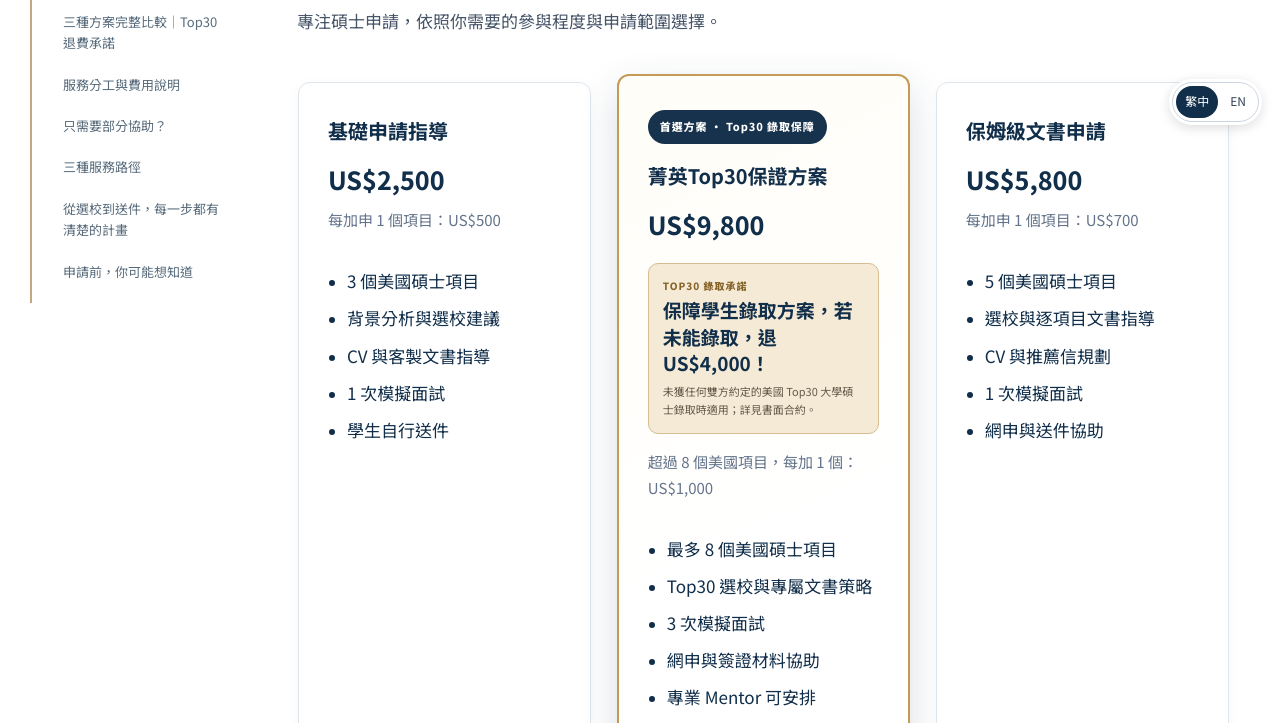
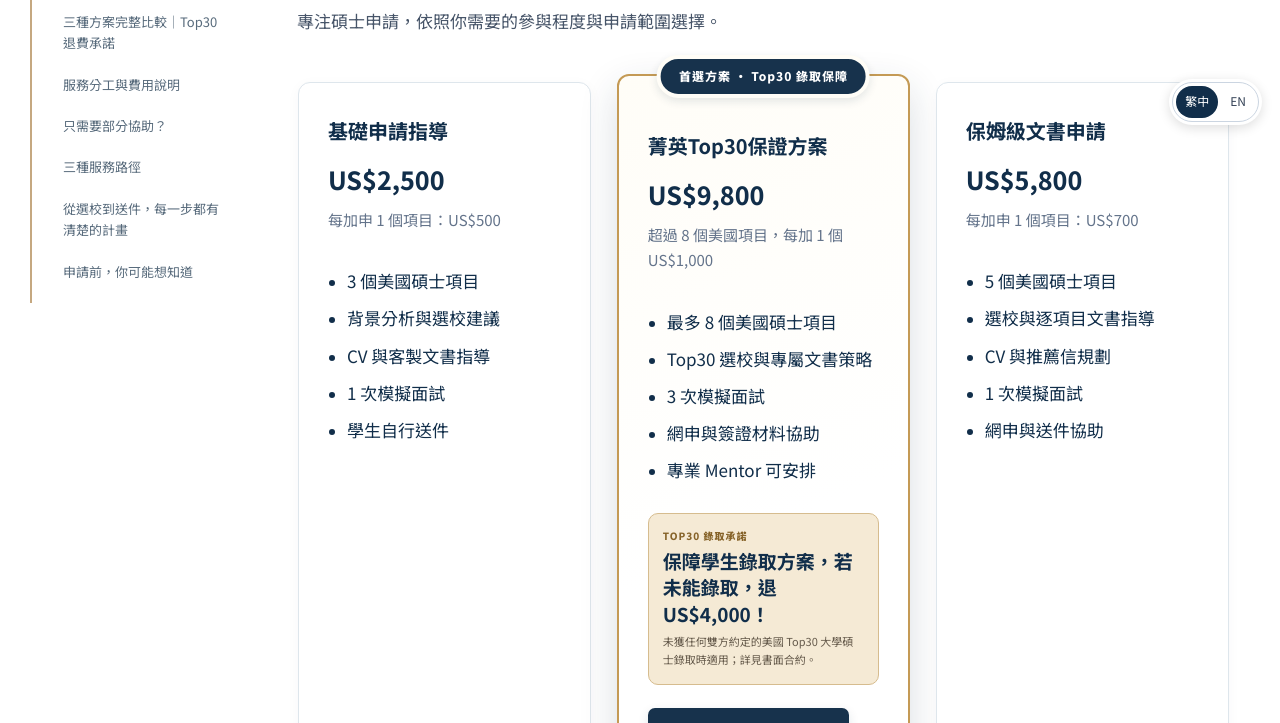
Before and after one commit to ecsonh/ivybridgeadvisory, a plain HTML site: page public/services.html in a window 1280 px wide. Shown: the part 657-1380 px from the top of the page. Drawn offline with Linux system fonts and the light colour scheme.

Commit message:
Adjust Elite top-border preferred badge and refund callout placement (#36)
* Move Elite refund promise below service bullets

* Move Elite refund promise below service bullets

* Keep Elite card layout changes in plan renderer

* Inset Elite preferred badge into upper border and space refund card below bullets

```diff
--- a/public/assets/fixes.css
+++ b/public/assets/fixes.css
@@ -340,3 +340,42 @@ html[lang="en"] .ib-plan[data-plan="elite"]{background:#fffaf1;border:2px solid
 .ib-services-main .ib-compare thead th{white-space:normal}
 .ib-services-main .ib-table-wrap{overflow-x:auto;-webkit-overflow-scrolling:touch}
 @media(max-width:700px){.ib-services-main .ib-compare{min-width:800px}}
+
+
+/* Elite card: inset the preferred label into the gold upper border, and
+   keep the refund promise between benefits and the consultation CTA. */
+.ib-services-main #plan-details .ib-detail-grid>.ib-detail[data-plan="elite"]{
+  position:relative;
+  overflow:visible;
+  padding-top:52px;
+}
+.ib-services-main #plan-details .ib-detail-grid>.ib-detail[data-plan="elite"]>.ib-elite-tag{
+  position:absolute;
+  top:0;
+  left:50%;
+  transform:translate(-50%,-50%);
+  z-index:2;
+  box-sizing:border-box;
+  max-width:calc(100% - 20px);
+  width:max-content;
+  padding:9px 18px;
+  margin:0;
+  border:4px solid #fffdf7;
+  border-radius:999px;
+  color:#fff;
+  background:#17324c;
+  text-align:center;
+  font-size:clamp(10px,1vw,12px);
+  line-height:1.35;
+  white-space:normal;
+  box-shadow:0 3px 10px rgba(17,46,74,.12);
+}
+.ib-services-main #plan-details .ib-detail-grid>.ib-detail[data-plan="elite"]>ul{
+  margin-bottom:16px;
+}
+.ib-services-main #plan-details .ib-detail-grid>.ib-detail[data-plan="elite"]>.ib-elite-promise{
+  margin:4px 0 23px;
+}
+@media(max-width:850px){
+  .ib-services-main #plan-details .ib-detail-grid>.ib-detail[data-plan="elite"]{padding-top:54px}
+}
--- a/public/services.html
+++ b/public/services.html
@@ -308,7 +308,7 @@
           <p class="ib-lead">
             專注碩士申請，依照你需要的參與程度與申請範圍選擇。
           </p>
-          <div class="ib-detail-grid"><article class="ib-detail" data-plan="essential" id="essential" tabindex="-1"><h3>基礎申請指導</h3><p class="ib-detail-price">US$2,500</p><p class="ib-extra">每加申 1 個項目：US$500</p><ul><li>3 個美國碩士項目</li><li>背景分析與選校建議</li><li>CV 與客製文書指導</li><li>1 次模擬面試</li><li>學生自行送件</li></ul><a class="ib-plan-link" href="contact.html?plan=essential">預約方案諮詢 →</a></article><article class="ib-detail ib-elite-feature" data-plan="elite" id="elite" tabindex="-1"><span class="ib-elite-tag">首選方案 · Top30 錄取保障</span><h3>菁英Top30保證方案</h3><p class="ib-detail-price">US$9,800</p><div class="ib-elite-promise"><span class="ib-elite-promise-label">Top30 錄取承諾</span><strong>保障學生錄取方案，若未能錄取，退 US$4,000！</strong><small>未獲任何雙方約定的美國 Top30 大學碩士錄取時適用；詳見書面合約。</small></div><p class="ib-extra">超過 8 個美國項目，每加 1 個：US$1,000</p><ul><li>最多 8 個美國碩士項目</li><li>Top30 選校與專屬文書策略</li><li>3 次模擬面試</li><li>網申與簽證材料協助</li><li>專業 Mentor 可安排</li></ul><a class="ib-plan-link" href="contact.html?plan=elite">諮詢 Top30 保證方案 →</a></article><article class="ib-detail" data-plan="comprehensive" id="comprehensive" tabindex="-1"><h3>保姆級文書申請</h3><p class="ib-detail-price">US$5,800</p><p class="ib-extra">每加申 1 個項目：US$700</p><ul><li>5 個美國碩士項目</li><li>選校與逐項目文書指導</li><li>CV 與推薦信規劃</li><li>1 次模擬面試</li><li>網申與送件協助</li></ul><a class="ib-plan-link" href="contact.html?plan=comprehensive">預約方案諮詢 →</a></article></div>
+          <div class="ib-detail-grid"><article class="ib-detail" data-plan="essential" id="essential" tabindex="-1"><h3>基礎申請指導</h3><p class="ib-detail-price">US$2,500</p><p class="ib-extra">每加申 1 個項目：US$500</p><ul><li>3 個美國碩士項目</li><li>背景分析與選校建議</li><li>CV 與客製文書指導</li><li>1 次模擬面試</li><li>學生自行送件</li></ul><a class="ib-plan-link" href="contact.html?plan=essential">預約方案諮詢 →</a></article><article class="ib-detail ib-elite-feature" data-plan="elite" id="elite" tabindex="-1"><span class="ib-elite-tag">首選方案 · Top30 錄取保障</span><h3>菁英Top30保證方案</h3><p class="ib-detail-price">US$9,800</p><p class="ib-extra">超過 8 個美國項目，每加 1 個 US$1,000</p><ul><li>最多 8 個美國碩士項目</li><li>Top30 選校與專屬文書策略</li><li>3 次模擬面試</li><li>網申與簽證材料協助</li><li>專業 Mentor 可安排</li></ul><div class="ib-elite-promise"><span class="ib-elite-promise-label">Top30 錄取承諾</span><strong>保障學生錄取方案，若未能錄取，退 US$4,000！</strong><small>未獲任何雙方約定的美國 Top30 大學碩士錄取時適用；詳見書面合約。</small></div><a class="ib-plan-link" href="contact.html?plan=elite">諮詢 Top30 保證方案 →</a></article><article class="ib-detail" data-plan="comprehensive" id="comprehensive" tabindex="-1"><h3>保姆級文書申請</h3><p class="ib-detail-price">US$5,800</p><p class="ib-extra">每加申 1 個項目：US$700</p><ul><li>5 個美國碩士項目</li><li>選校與逐項目文書指導</li><li>CV 與推薦信規劃</li><li>1 次模擬面試</li><li>網申與送件協助</li></ul><a class="ib-plan-link" href="contact.html?plan=comprehensive">預約方案諮詢 →</a></article></div>
           <section
             class="ib-boundary ib-upgrade ib-upgrade-muted"
             id="compare-plans"
```
Also changed, not shown: public/en/services.html (+1 -1 lines), 1 other file.
